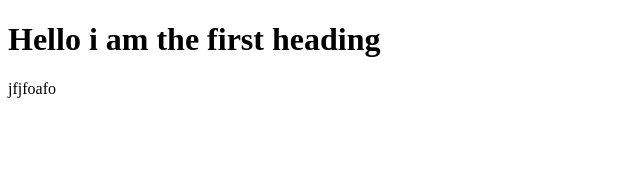
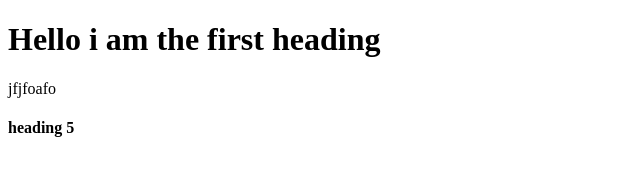
Before and after one commit to JahangirAhmed77/testjango, a plain HTML site: page index.html in a window 1280 px wide. Shown: the full height of the page, 0-640 px from the left. Drawn offline with Linux system fonts and the light colour scheme.

Commit message:
h4 added

```diff
--- a/index.html
+++ b/index.html
@@ -10,5 +10,6 @@
     <h1>Hello i am the first heading</h1>
     <p>jfjfoafo</p>
 
+    <h4>heading 5</h4>
 </body>
 </html>
```
